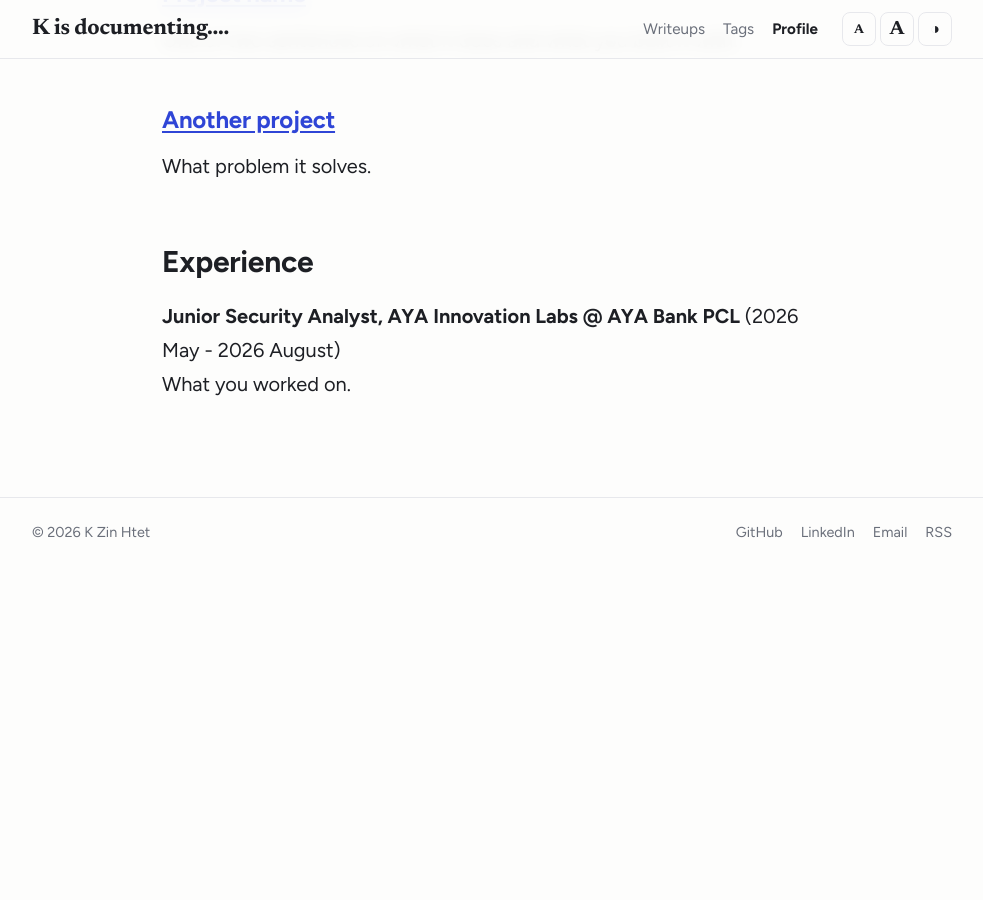
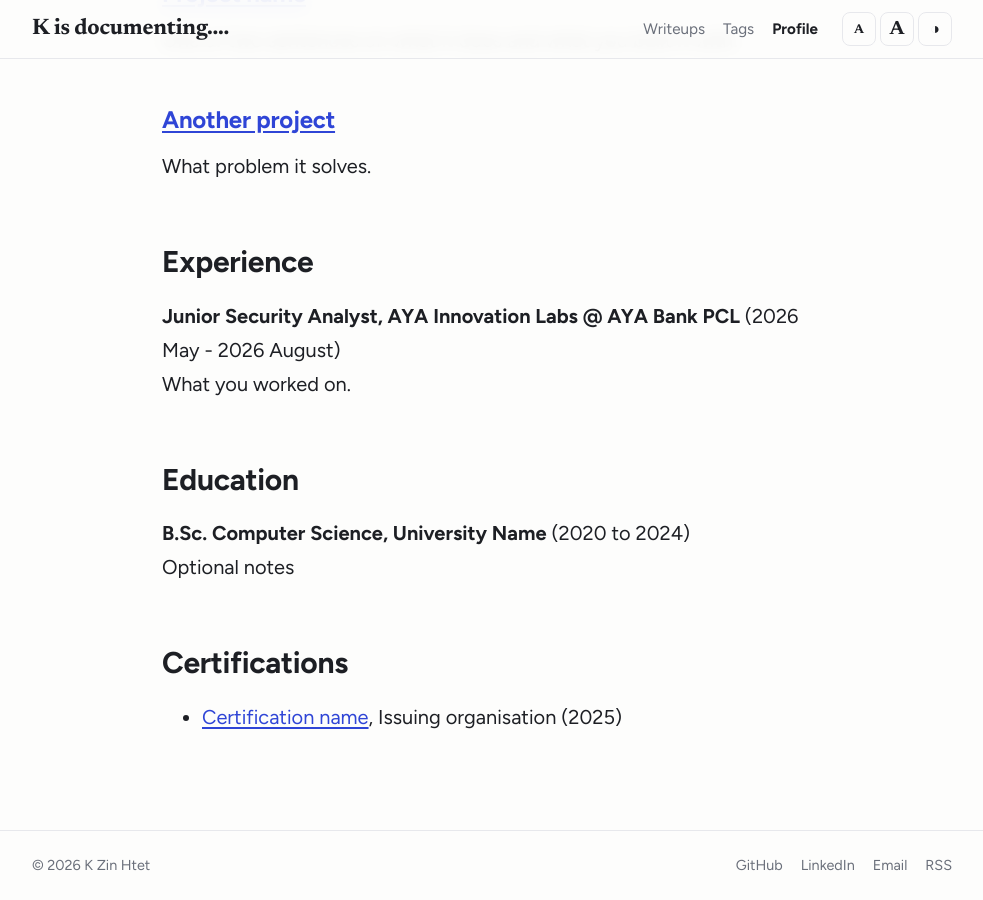
Before and after one commit to cloudskim/cloudskim.github.io, a Jekyll site: the page built from about/index.md, in a window 1280 px wide and 900 px high, scrolled down 820 px. Shown: the whole window, without its empty margins (148-1131 px from the left). Built offline with Jekyll 4.4.1, drawn with Linux system fonts in a browser that asks for light colours; before the commit the page ends 1387 px from its top, so only the background shows below that.

Commit message:
adding education and certifications part

```diff
--- a/_data/profile.yml
+++ b/_data/profile.yml
@@ -28,3 +28,7 @@ experience:
     company: AYA Innovation Labs @ AYA Bank PCL
     period: 2026 May - 2026 August
     description: What you worked on.
+education:
+  - { degree: "B.Sc. Computer Science", school: University Name, period: 2020 to 2024, description: Optional notes, thesis or honours. }
+certifications:
+  - { name: Certification name, issuer: Issuing organisation, year: 2025, url: "https://example.com/credential" }
--- a/about/index.md
+++ b/about/index.md
@@ -18,5 +18,7 @@ permalink: /about/
 {% if p.skills.size > 0 %}<h2>Skills</h2><ul>{% for s in p.skills %}<li>{{ s }}</li>{% endfor %}</ul>{% endif %}
 {% if p.projects.size > 0 %}<h2>Projects</h2>{% for pr in p.projects %}<h3>{% if pr.url %}<a href="{{ pr.url }}">{{ pr.title }}</a>{% else %}{{ pr.title }}{% endif %}</h3><p>{{ pr.description }}</p>{% endfor %}{% endif %}
 {% if p.experience.size > 0 %}<h2>Experience</h2>{% for e in p.experience %}<p><strong>{{ e.role }}{% if e.company %}, {{ e.company }}{% endif %}</strong>{% if e.period %} ({{ e.period }}){% endif %}<br>{{ e.description }}</p>{% endfor %}{% endif %}
+{% if p.education.size > 0 %}<h2>Education</h2>{% for e in p.education %}<p><strong>{{ e.degree }}{% if e.school %}, {{ e.school }}{% endif %}</strong>{% if e.period %} ({{ e.period }}){% endif %}{% if e.description %}<br>{{ e.description }}{% endif %}</p>{% endfor %}{% endif %}
+{% if p.certifications.size > 0 %}<h2>Certifications</h2><ul>{% for c in p.certifications %}<li>{% if c.url and c.url != "" %}<a href="{{ c.url }}">{{ c.name }}</a>{% else %}{{ c.name }}{% endif %}{% if c.issuer %}, {{ c.issuer }}{% endif %}{% if c.year %} ({{ c.year }}){% endif %}</li>{% endfor %}</ul>{% endif %}
 </div>
 </div>
```
Also changed, not shown: .pages.yml.
